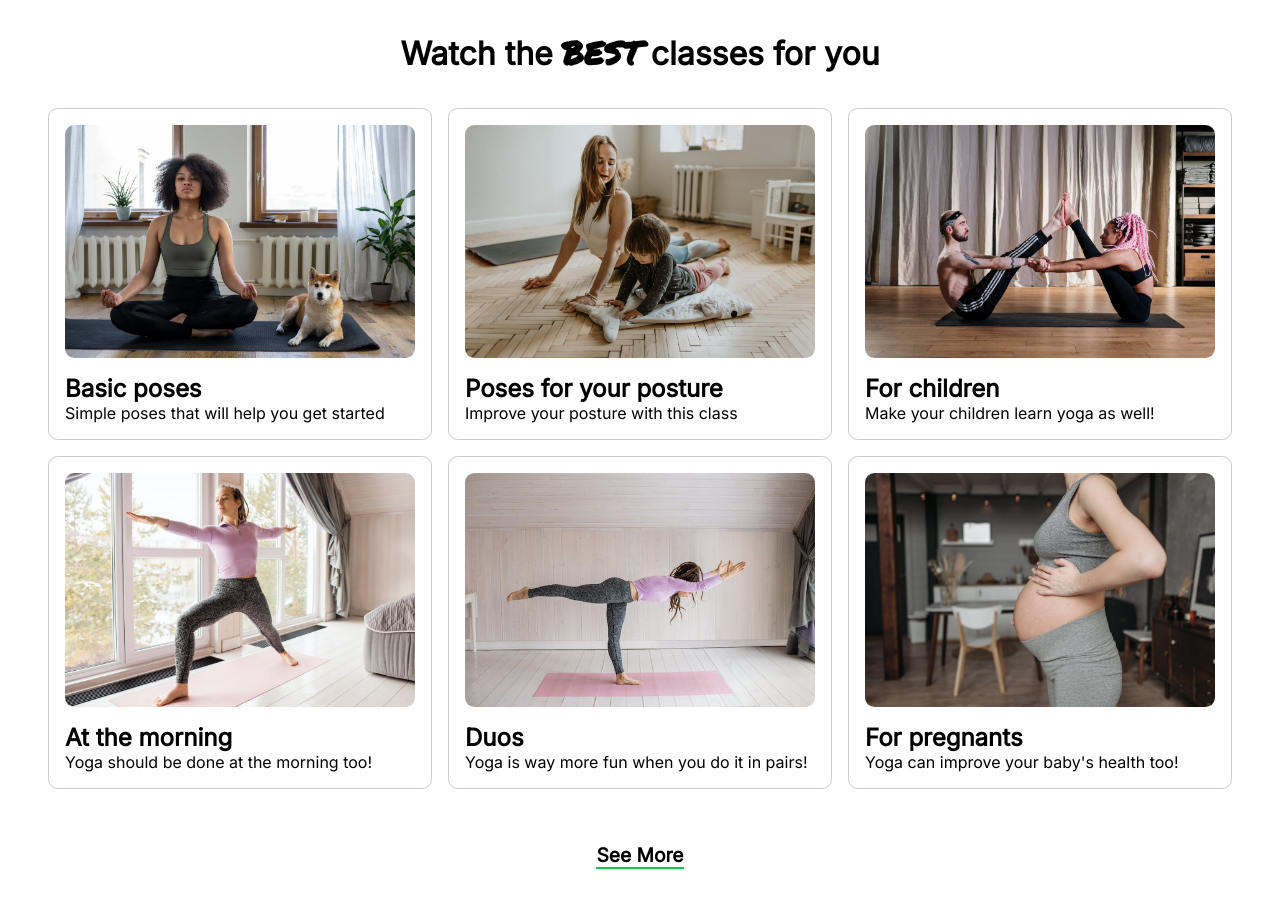
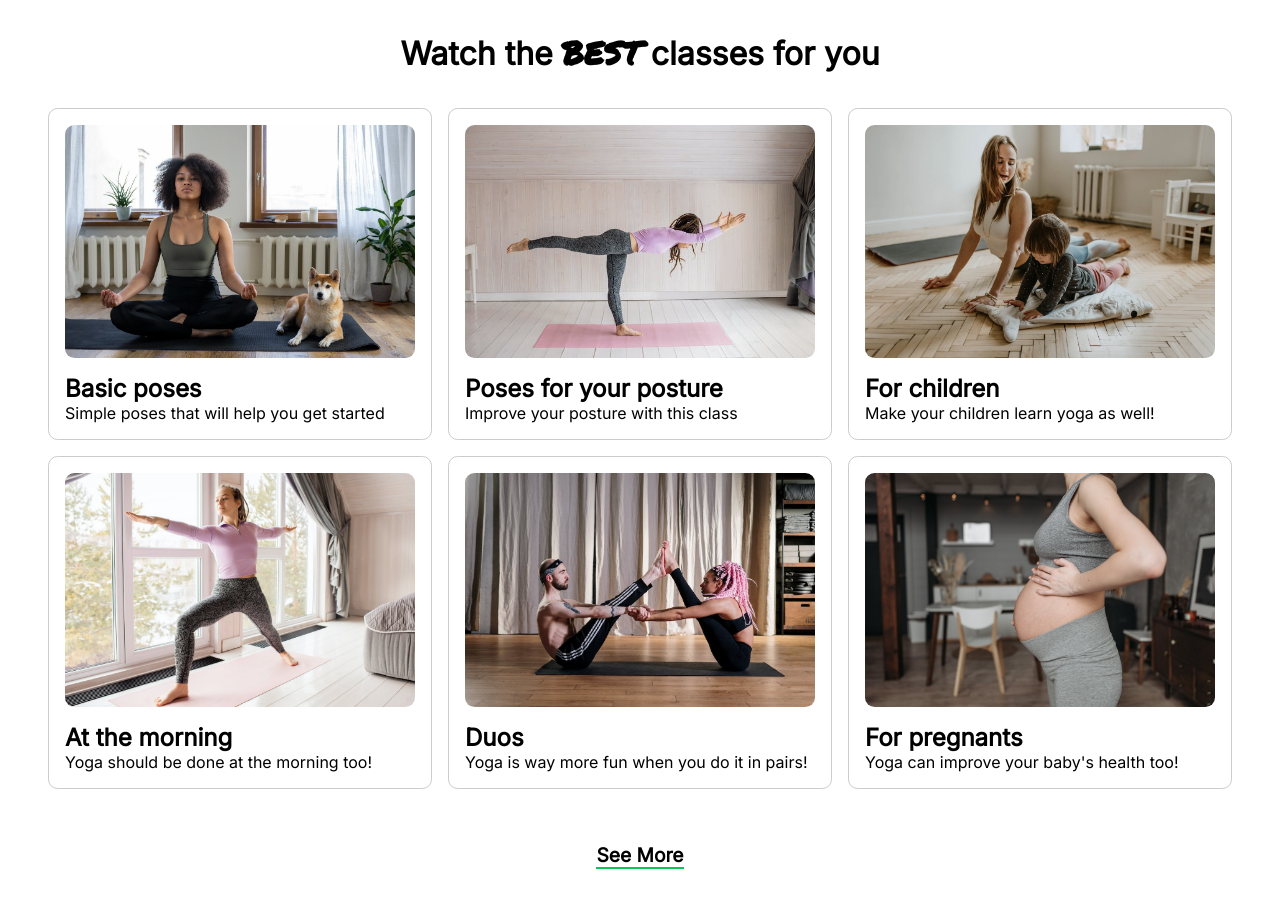
Before and after one commit to ArthurDeveloper/yoga-master, a React (Vite) app: page / in a window 1280 px wide. Shown: the part 1540-2457 px from the top of the page. Built offline with nearby package versions, Linux system fonts and the light colour scheme.

Commit message:
fix: Fixed ClassCard image sources

```diff
--- a/src/components/Classes/index.jsx
+++ b/src/components/Classes/index.jsx
@@ -31,20 +31,20 @@ export default function Classes() {
 						title="Basic poses"
 						description="Simple poses that will help you get started"
 						image="basic.jpeg"
-						alt="Basic poses"
+						alt="Yoga poses"
 					/>
 
 					<ClassCard
 						title="Poses for your posture"
 						description="Improve your posture with this class"
-						image="children.jpeg"
+						image="posture.jpeg"
 						alt="Poses for posture"
 					/>
 
 					<ClassCard
 						title="For children"
 						description="Make your children learn yoga as well!"
-						image="duos.jpeg"
+						image="children.jpeg"
 						alt="For children"
 					/>
 
@@ -58,7 +58,7 @@ export default function Classes() {
 					<ClassCard
 						title="Duos"
 						description="Yoga is way more fun when you do it in pairs!"
-						image="posture.jpeg"
+						image="duos.jpeg"
 						alt="Duos"
 					/>
 
```
